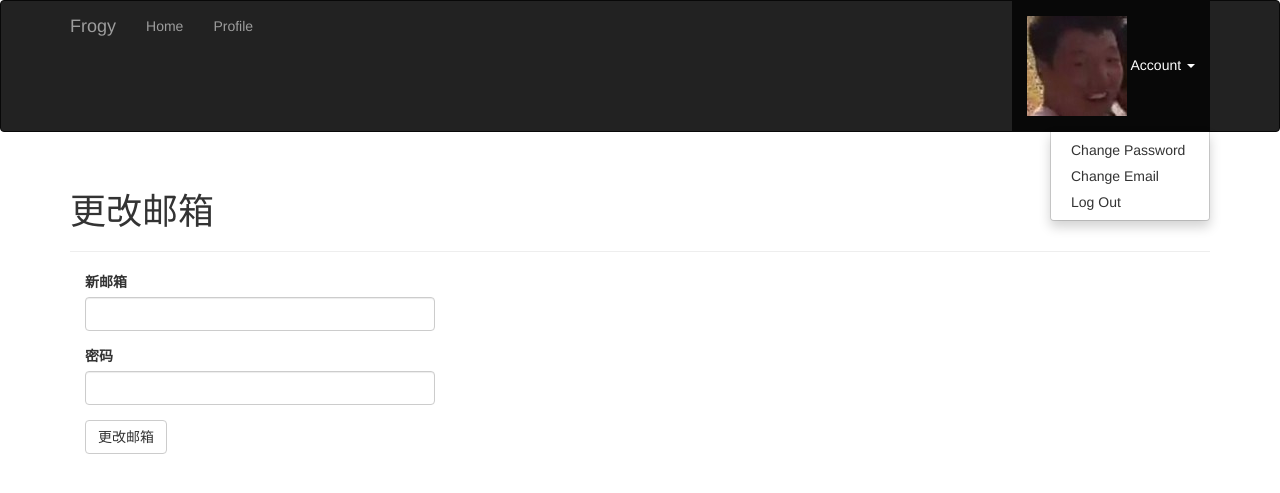
After one commit to wallaceplayfrog/flask_blog, a Flask app: page /auth/change_email in a window 1280 px wide, after a click on "Account". The commit adds this page. Shown: the top 493 px of the page. Run offline with Flask 2, Linux system fonts and the light colour scheme; a user stored in the database is signed in; data comes from the database, SQL or seed files in the repository; both versions use the stored data as it was after the commit; some libraries are stand-ins or nearby versions.

Commit message:
用户头像

```diff
--- a/app/auth/forms.py
+++ b/app/auth/forms.py
@@ -3,6 +3,30 @@ from wtforms import StringField, PasswordField, BooleanField, SubmitField
 from wtforms.validators import DataRequired, Length, Email, Regexp, EqualTo
 from wtforms import ValidationError
 from ..models import User
+
+
+class PasswordResetRequestForm(FlaskForm):
+    email = StringField('邮箱', validators=[DataRequired(), Length(1, 64),
+                                             Email()])
+    submit = SubmitField('重置密码')
+
+
+class PasswordResetForm(FlaskForm):
+    password = PasswordField('新密码', validators=[
+        DataRequired(), EqualTo('password2', message='两次输入的密码必须一致')])
+    password2 = PasswordField('确认密码', validators=[DataRequired()])
+    submit = SubmitField('重置密码')
+
+
+class ChangeEmailForm(FlaskForm):
+    email = StringField('新邮箱', validators=[DataRequired(), Length(1, 64),
+                                                 Email()])
+    password = PasswordField('密码', validators=[DataRequired()])
+    submit = SubmitField('更改邮箱')
+
+    def validate_email(self, field):
+        if User.query.filter_by(email=field.data.lower()).first():
+            raise ValidationError('邮箱已被注册')
 
 
 class ChangePasswordForm(FlaskForm):
--- a/app/auth/views.py
+++ b/app/auth/views.py
@@ -2,7 +2,7 @@ from flask import render_template, redirect, request, url_for, flash
 from . import auth
 from flask_login import login_user, login_required, logout_user, current_user
 from ..models import User
-from .forms import LoginForm, RegistrationForm, ChangePasswordForm
+from .forms import LoginForm, RegistrationForm, ChangePasswordForm, ChangeEmailForm, PasswordResetForm, PasswordResetRequestForm
 from .. import db
 from ..email import send_email
 
@@ -95,3 +95,61 @@ def logout():
     logout_user()
     flash('登出完成')
     return redirect(url_for('main.index'))
+
+@auth.route('/change_email', methods=['GET', 'POST'])
+@login_required
+def change_email_request():
+    form = ChangeEmailForm()
+    if form.validate_on_submit():
+        if current_user.verify_password(form.password.data):
+            new_email = form.email.data.lower()
+            token = current_user.generate_email_change_token(new_email)
+            send_email(new_email, '验证邮箱',
+                       'auth/email/change_email',
+                       user=current_user, token=token)
+            flash('一封确认邮件已经发送到你的邮箱')
+            return redirect(url_for('main.index'))
+        else:
+            flash('邮箱或密码错误')
+    return render_template("auth/change_email.html", form=form)
+
+@auth.route('/change_email/<token>')
+@login_required
+def change_email(token):
+    if current_user.change_email(token):
+        db.session.commit()
+        flash('邮箱更改完成')
+    else:
+        flash('请求错误.')
+    return redirect(url_for('main.index'))
+
+@auth.route('/reset', methods=['GET', 'POST'])
+def password_reset_request():
+    if not current_user.is_anonymous:
+        return redirect(url_for('main.index'))
+    form = PasswordResetRequestForm()
+    if form.validate_on_submit():
+        user = User.query.filter_by(email=form.email.data.lower()).first()
+        if user:
+            token = user.generate_reset_token()
+            send_email(user.email, '重置密码',
+                       'auth/email/reset_password',
+                       user=user, token=token)
+        flash('一封确认邮件已经发送到你的邮箱')
+        return redirect(url_for('auth.login'))
+    return render_template('auth/reset_password.html', form=form)
+
+
+@auth.route('/reset/<token>', methods=['GET', 'POST'])
+def password_reset(token):
+    if not current_user.is_anonymous:
+        return redirect(url_for('main.index'))
+    form = PasswordResetForm()
+    if form.validate_on_submit():
+        if User.reset_password(token, form.password.data):
+            db.session.commit()
+            flash('密码更新完成')
+            return redirect(url_for('auth.login'))
+        else:
+            return redirect(url_for('main.index'))
+    return render_template('auth/reset_password.html', form=form)
--- /dev/null
+++ b/app/static/styles.css
@@ -0,0 +1,7 @@
+.profile-thumbnail {
+    position: absolute;
+}
+.profile-header {
+    min-height: 260px;
+    margin-left: 280px;
+}
--- /dev/null
+++ b/app/templates/auth/change_email.html
@@ -0,0 +1,13 @@
+{% extends "base.html" %}
+{% import "bootstrap/wtf.html" as wtf %}
+
+{% block title %}Frogy - 更改邮箱{% endblock %}
+
+{% block page_content %}
+<div class="page-header">
+    <h1>更改邮箱</h1>
+</div>
+<div class="col-md-4">
+    {{ wtf.quick_form(form) }}
+</div>
+{% endblock %}
--- a/app/templates/base.html
+++ b/app/templates/base.html
@@ -5,6 +5,7 @@
 {{ super() }}
 <link rel="shortcut icon" href="{{ url_for('static', filename='favicon.ico') }}" type="image/x-icon">
 <link rel="icon" href="{{ url_for('static', filename='favicon.ico') }}" type="image/x-icon">
+<link rel="stylesheet" type="text/css" href="{{ url_for('static', filename='styles.css') }}">
 {% endblock %}
 
 {% block navbar %}
@@ -30,9 +31,13 @@
             <ul class="nav navbar-nav navbar-right">
                 {% if current_user.is_authenticated %}
                 <li class="dropdown">
-                    <a href="#" class="dropdown-toggle" data-toggle="dropdown">Account <b class="caret"></b></a>
+                    <a href="#" class="dropdown-toggle" data-toggle="dropdown">
+                        <img src="/static/img/defaultbar.jpg">
+                        Account <b class="caret"></b>
+                    </a>
                     <ul class="dropdown-menu">
                         <li><a href="{{ url_for('auth.change_password') }}">Change Password</a></li>
+                        <li><a href="{{ url_for('auth.change_email_request') }}">Change Email</a></li>
                         <li><a href="{{ url_for('auth.logout') }}">Log Out</a></li>
                     </ul>
                 </li>
--- a/app/templates/user.html
+++ b/app/templates/user.html
@@ -4,6 +4,8 @@
 
 {% block page_content %}
 <div class="page-header">
+    <img class="img-rounded profile-thumbnail" src="/static/img/defaultbar.jpg"><!--- 头像链接 --->
+    <div class="profile-header">
         <h1>{{ user.username }}</h1>
         {% if user.name or user.location %}
         <p>
@@ -27,4 +29,5 @@
             {% endif %}
         </p>
     </div>
+</div>
 {% endblock %}
--- a/config.py
+++ b/config.py
@@ -11,7 +11,7 @@ class Config:
     MAIL_USERNAME = '2425779559@qq.com'  # os.environ.get('MAIL_USERNAME')
     MAIL_PASSWORD = 'clwstmhqcivudijc'  # os.environ.get('MAIL_PASSWORD')
     MAIL_DEFAULT_SENDER = '2425779559@qq.com'  # os.environ.get('MAIL_DEFAULT_SENDER')
-    MAIL_SUPPRESS_SEND = False
+    MAIL_SUPPRESS_SEND = True
 
     FLASKY_MAIL_SUBJECT_PREFIX = '[FROGY]'
     FLASKY_MAIL_SENDER = 'Frogy@admin.com'
```
Also changed, not shown: app/templates/auth/reset_password.html (added, +13 -0 lines), app/static/img/default.jpg (added), app/static/img/defaultbar.jpg (added), data-dev.sqlite. Lines whose indentation alone changed are shown as unchanged.
